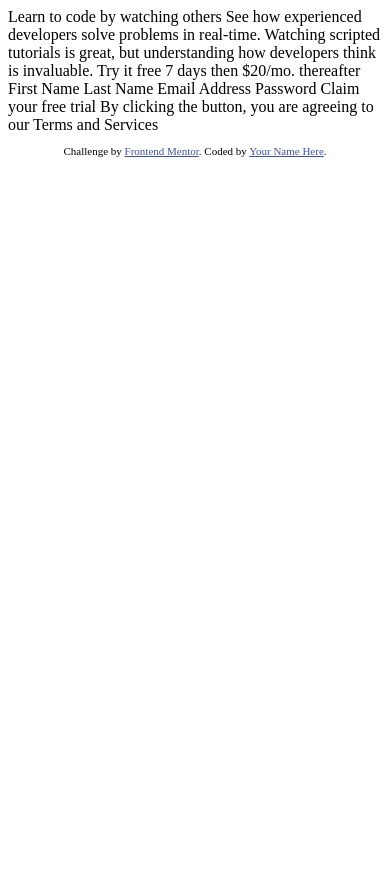
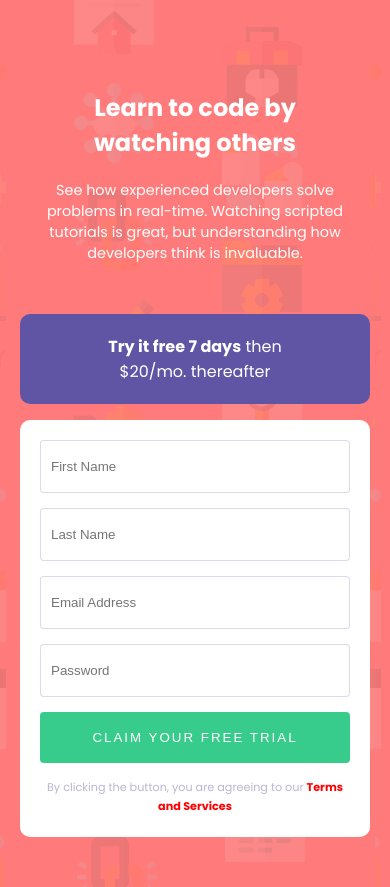
Before and after one commit to ajujayapal/fem-intro-component-with-signup-form-master, a plain HTML site: page index.html in a window 390 px wide. Before the commit the page ends 844 px from the top, so only its background shows below. Drawn offline with Linux system fonts and the light colour scheme.

Commit message:
Mobile Layout v1.0.0

```diff
--- /dev/null
+++ b/css/style.css
@@ -0,0 +1,90 @@
+*,
+*::after,
+*::before {
+  box-sizing: border-box;
+}
+
+html {
+  font-family: "Poppins", sans-serif;
+  font-size: 16px;
+}
+
+body {
+  margin: 0;
+  padding: 0;
+  background-image: url(../images/bg-intro-mobile.png);
+  background-color: hsl(0, 100%, 74%);
+  color: white;
+}
+
+#container {
+  width: 100vw;
+  min-height: 100vh;
+  overflow-x: hidden;
+}
+
+#wrapper {
+  width: 100%;
+  padding: 50px 20px;
+  margin: 0 auto;
+}
+
+#column-1 {
+  text-align: center;
+  padding: 20px;
+}
+
+#column-1 p {
+  font-size: 0.9rem;
+}
+
+#column-2 p {
+  font-weight: 400;
+  text-align: center;
+  background-color: hsl(248, 32%, 49%);
+  padding: 20px 60px;
+  border-radius: 10px;
+}
+
+#column-2 p span {
+  font-weight: 700;
+}
+
+.form-container {
+  background-color: white;
+  padding: 20px;
+  border-radius: 10px;
+}
+
+.field input,
+.form-container button {
+  width: 100%;
+  padding: 18px 10px;
+  margin-bottom: 15px;
+  border-radius: 4px;
+}
+
+.field input {
+  border: 1px solid hsla(246, 25%, 77%, 0.5);
+}
+
+.form-container button {
+  color: white;
+  font-weight: 500;
+  letter-spacing: 2px;
+  background-color: hsl(154, 59%, 51%);
+  border: none;
+}
+
+.tos {
+  font-size: 0.7rem;
+
+  color: hsl(246, 25%, 77%);
+  text-align: center;
+  line-height: 1.2rem;
+}
+
+.tos > span > span {
+  color: red;
+  font-weight: 700;
+}
--- a/index.html
+++ b/index.html
@@ -1,42 +1,101 @@
 <!DOCTYPE html>
 <html lang="en">
   <head>
-  <meta charset="UTF-8">
-  <meta name="viewport" content="width=device-width, initial-scale=1.0"> <!-- displays site properly based on user's device -->
+    <meta charset="UTF-8" />
+    <meta name="viewport" content="width=device-width, initial-scale=1.0" />
+    <!-- displays site properly based on user's device -->
 
-  <link rel="icon" type="image/png" sizes="32x32" href="./images/favicon-32x32.png">
+    <link
+      rel="icon"
+      type="image/png"
+      sizes="32x32"
+      href="./images/favicon-32x32.png"
+    />
 
     <title>Frontend Mentor | Intro component with sign up form</title>
 
+    <link
+      href="https://fonts.googleapis.com/css2?family=Poppins:wght@400;500;600;700&display=swap"
+      rel="stylesheet"
+    />
+
+    <link rel="stylesheet" href="./css/style.css" />
     <!-- Feel free to remove these styles or customise in your own stylesheet 👍 -->
     <style>
-    .attribution { font-size: 11px; text-align: center; }
-    .attribution a { color: hsl(228, 45%, 44%); }
+      .attribution {
+        font-size: 11px;
+        text-align: center;
+      }
+      .attribution a {
+        color: hsl(228, 45%, 44%);
+      }
     </style>
   </head>
   <body>
+    <div id="container">
+      <div id="wrapper">
+        <div id="column-1" class="column">
+          <h2>Learn to code by watching others</h2>
+          <p>
+            See how experienced developers solve problems in real-time. Watching
+            scripted tutorials is great, but understanding how developers think
+            is invaluable.
+          </p>
+        </div>
+        <div id="column-2" class="column">
+          <p><span>Try it free 7 days</span> then $20/mo. thereafter</p>
+          <div class="form-container">
+            <form action="#">
+              <div class="field">
+                <input
+                  type="text"
+                  aria-label="First Name"
+                  placeholder="First Name"
+                />
+              </div>
+              <div class="field">
+                <input
+                  type="text"
+                  aria-label="Last Name"
+                  placeholder="Last Name"
+                />
+              </div>
+              <div class="field">
+                <input
+                  type="email"
+                  aria-label="Email Address"
+                  placeholder="Email Address"
+                />
+              </div>
+              <div class="field">
+                <input
+                  type="password"
+                  aria-label="Password"
+                  placeholder="Password"
+                />
+              </div>
 
-  Learn to code by watching others
+              <button>CLAIM YOUR FREE TRIAL</button>
+            </form>
+            <div class="tos">
+              <span>
+                By clicking the button, you are agreeing to our
+                <span> Terms and Services</span>
+              </span>
+            </div>
+          </div>
+        </div>
+      </div>
+    </div>
 
-  See how experienced developers solve problems in real-time. Watching scripted tutorials is great,
-  but understanding how developers think is invaluable.
-
-  Try it free 7 days then $20/mo. thereafter
-
-  First Name
-  Last Name
-  Email Address
-  Password
-
-  Claim your free trial
-
-  By clicking the button, you are agreeing to our Terms and Services
-
-  <footer>
+    <!-- <footer>
       <p class="attribution">
-      Challenge by <a href="https://www.frontendmentor.io?ref=challenge" target="_blank">Frontend Mentor</a>.
-      Coded by <a href="#">Your Name Here</a>.
+        Challenge by
+        <a href="https://www.frontendmentor.io?ref=challenge" target="_blank"
+          >Frontend Mentor</a
+        >. Coded by
+        <a href="https://jayapalan.com" target="_blank">Aju Jayapalan</a>.
       </p>
-  </footer>
+    </footer> -->
   </body>
 </html>
```
Also changed, not shown: js/script.js (added). Lines whose indentation alone changed are shown as unchanged.
